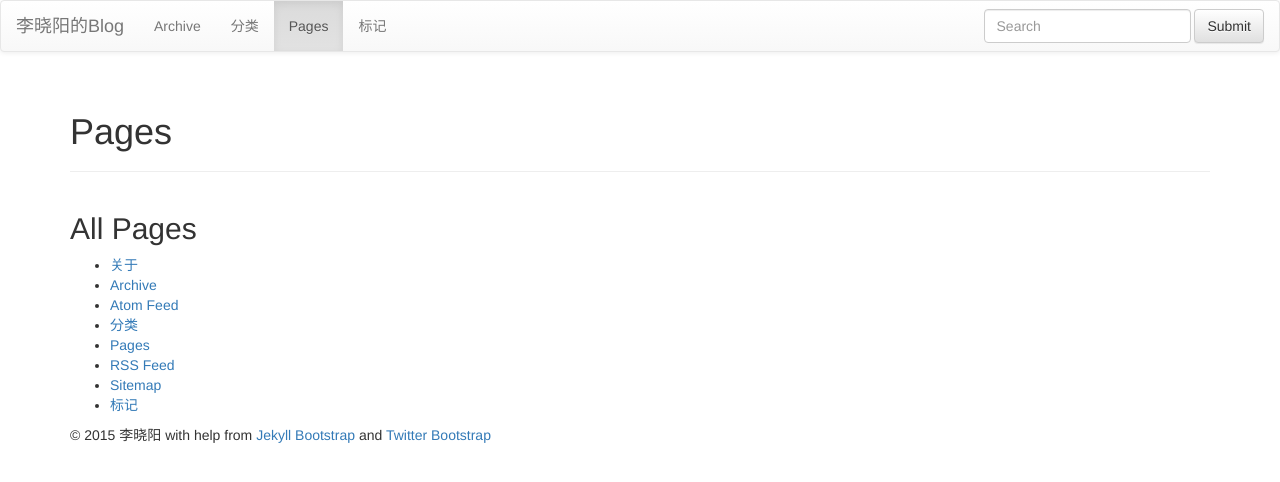
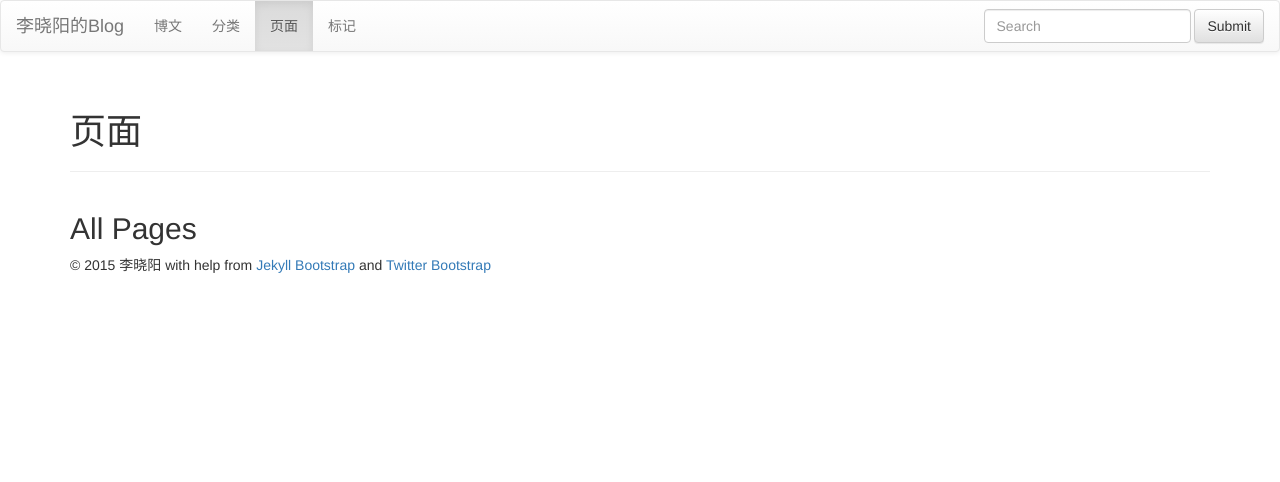
Before and after one commit to lixiaoyang1992/lixiaoyang1992.github.io, a Jekyll site: the page built from pages.html, in a window 1280 px wide. Shown: the top 482 px of the page. Built offline with Jekyll 4.4.1, drawn with Linux system fonts in a browser that asks for light colours; nearby versions of some CDN libraries; library files that are not in the unit come from our copies.

Commit message:
blog0.37

```diff
--- a/archive.html
+++ b/archive.html
@@ -1,7 +1,7 @@
 ---
 layout: page
-title : Archive
-header : Post Archive
+title : 博文
+header : 博文
 group: navigation
 ---
 {% include JB/setup %}
--- a/pages.html
+++ b/pages.html
@@ -1,7 +1,7 @@
 ---
 layout: page
-title: Pages
-header: Pages
+title: 页面
+header: 页面
 group: navigation
 ---
 {% include JB/setup %}
@@ -9,5 +9,4 @@ group: navigation
 <h2>All Pages</h2>
 <ul>
 {% assign pages_list = site.pages %}
-{% include JB/pages_list %}
 </ul>
```
